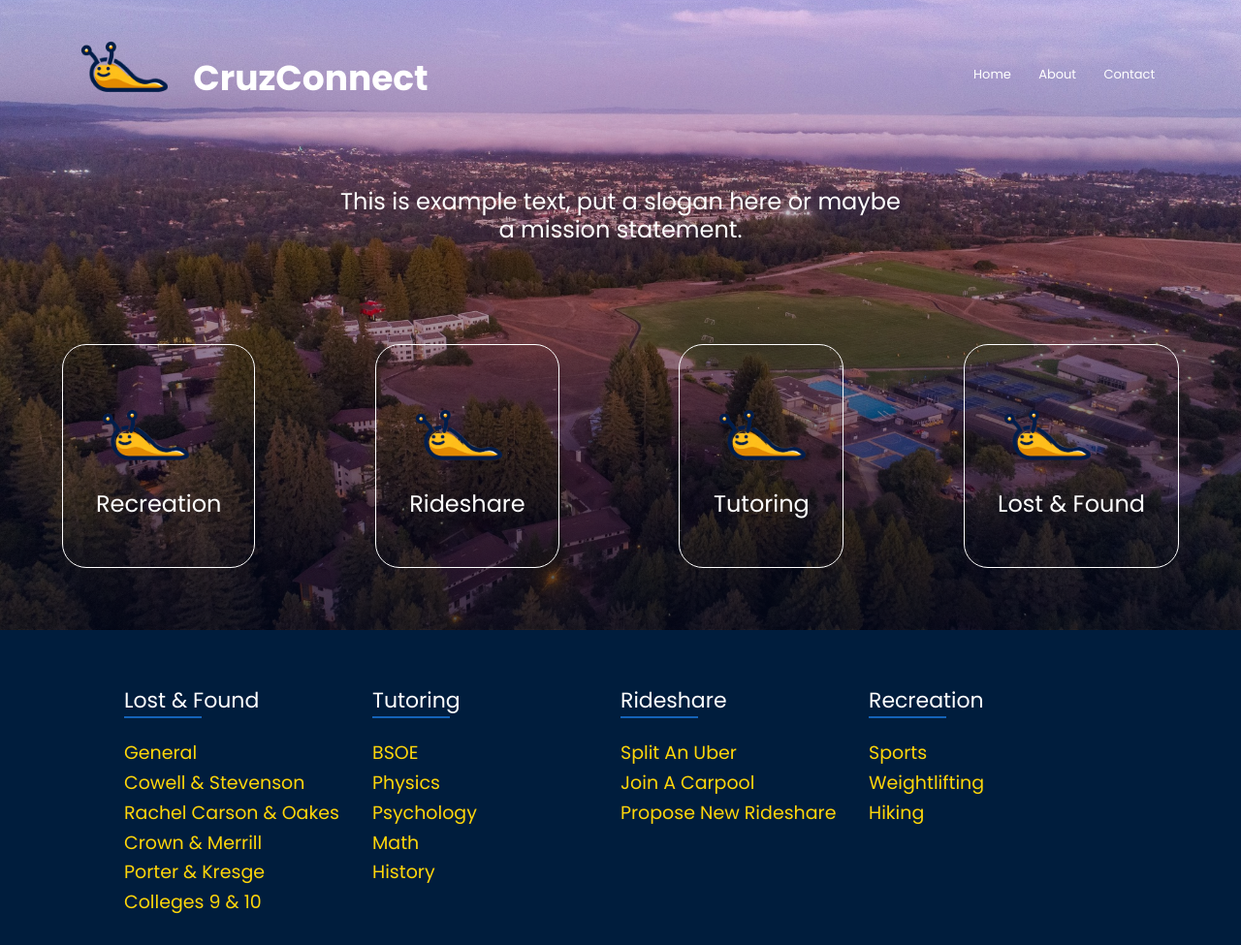
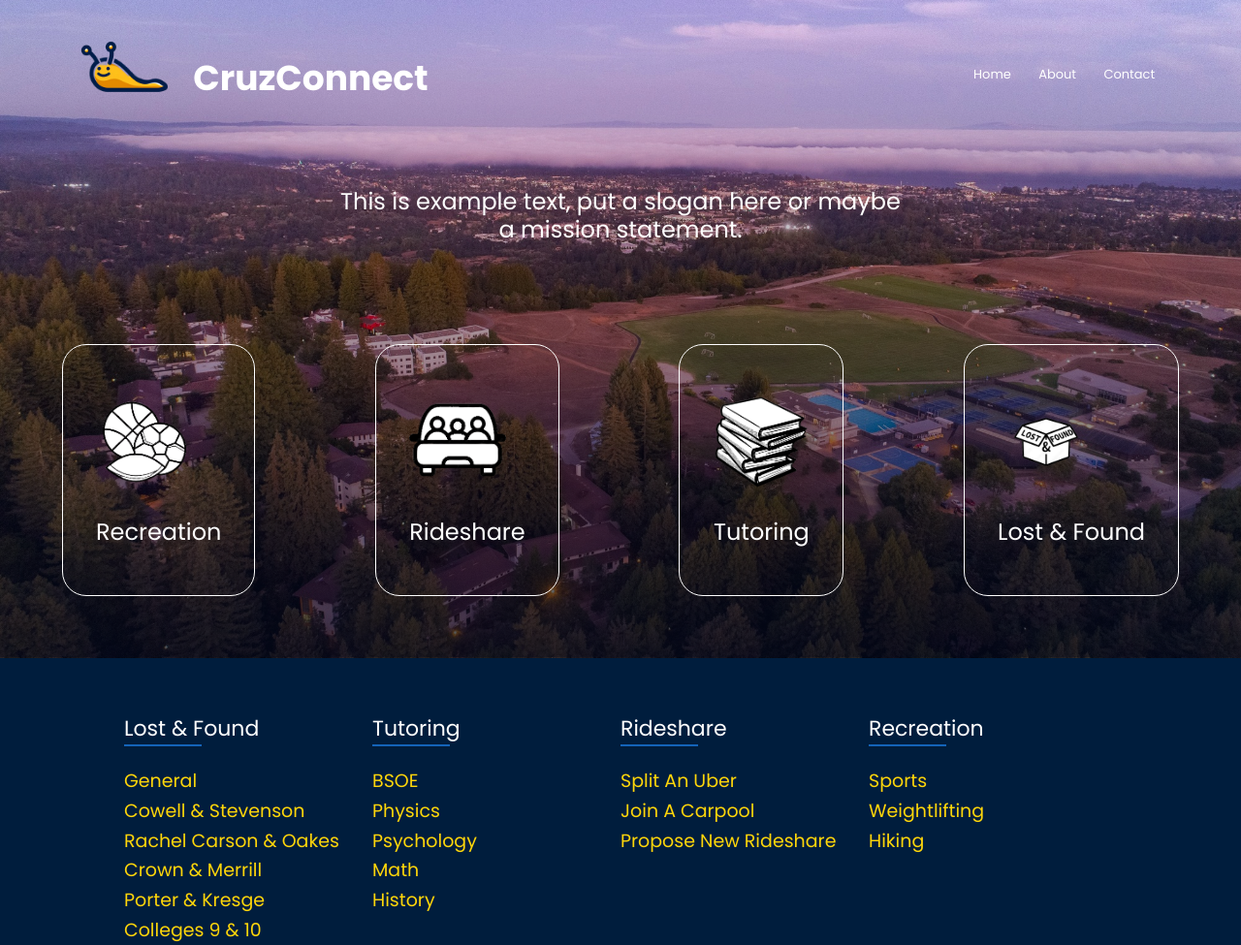
Before and after one commit to dvizcarr/CruzConnect, a website: page index.html in a window 1280 px wide. Shown: the top 975 px of the page at 97% size. Drawn offline with Linux system fonts and the light colour scheme.

Commit message:
added button images and swapped imgs

```diff
--- a/index.html
+++ b/index.html
@@ -44,7 +44,7 @@
                 <li class="hero-btn">
                     <a href="#">
                         <button>
-                            <img src="cruzconnectlogo.png">
+                            <img src="Recreation.png">
                             <br>
                             <span>Recreation</span>
                         </button>
@@ -53,7 +53,7 @@
                 <li class="hero-btn">
                     <a href="rideshare.html">
                         <button>
-                            <img src="cruzconnectlogo.png">
+                            <img src="Rideshare.png">
                             <br>
                             <span>Rideshare</span>
                         </button>
@@ -62,7 +62,7 @@
                 <li class="hero-btn">
                     <a href="#">
                         <button>
-                            <img src="cruzconnectlogo.png">
+                            <img src="actual_tutoring_logo.png">
                             <br>
                             <span>Tutoring</span>
                         </button>
@@ -71,7 +71,7 @@
                 <li class="hero-btn">
                     <a href="#">
                         <button>
-                            <img src="cruzconnectlogo.png">
+                            <img src="LostAndFound.png">
                             <br>
                             <span>Lost & Found</span>
                         </button>
```
Also changed, not shown: LostAndFound.png (added), Recreation.png (added), Rideshare.png (added), actual_tutoring_logo.png (added).
